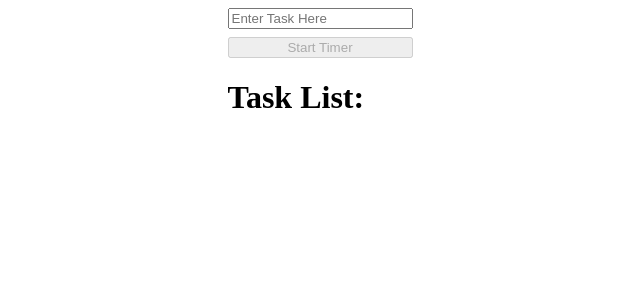
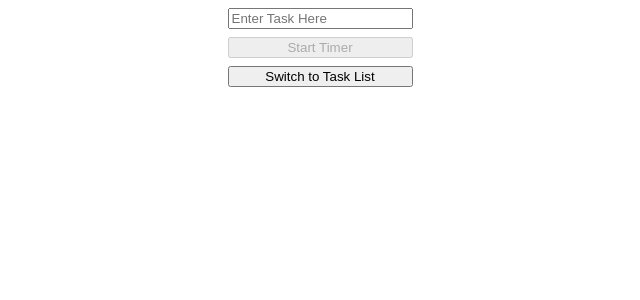
Before and after one commit to KeyboardGrater/CMPSC_421, an Angular app in the folder homework/4/development/homework_4/: page / in a window 1280 px wide. Shown: the top 300 px of the page, without its empty margins (320-960 px from the left). Built offline with nearby package versions, Linux system fonts and the light colour scheme.

Commit message:
Should be finished now

```diff
--- a/homework/4/development/homework_4/src/app/html/app.html
+++ b/homework/4/development/homework_4/src/app/html/app.html
@@ -9,14 +9,9 @@
               <div class="stackable">
                 <input #taskInput type="text" (keyup.enter)="onTaskInput(taskInput.value)" placeholder="Enter Task Here" required>
                 <button (click)="onStartButtonClick()" [disabled]="!taskObtained">Start Timer</button>
+                <button (click)="switchToTaskList()">Switch to Task List</button>
               </div>
           </form>
-          <div id="taskList" class="stackable">
-            <h1>Task List: </h1>
-            <ul>
-              <li *ngFor="let task of taskList()">{{ task }}</li>
-            </ul>
-          </div>
 
         </div>
 
@@ -30,5 +25,15 @@
           <h3>Playing: {{ nameOfTrack() }}</h3>
         </div>
 
+        <!-- View Screen -->
+        <div *ngSwitchCase="'taskView'" class="stackable">
+          <div id="taskList">
+            <h1>Task List: </h1>
+            <ul>
+              <li *ngFor="let task of taskList()">{{ task }}</li>
+            </ul>
+            <button (click)="switchToRoot()">Switch to Main Menu</button>
+          </div>
+        </div>
       </div>
 </div>
--- a/homework/4/development/homework_4/src/app/ts/app.ts
+++ b/homework/4/development/homework_4/src/app/ts/app.ts
@@ -183,6 +183,15 @@ export class App {
 
   }
 
+  switchToTaskList() {
+    // Change to the taskView state
+    this.appState = "taskView";
+  }
+
+  switchToRoot() {
+    // Change back to the main menu view
+    this.appState = "before-run";
+  }
 
 }
 
--- a/homework/4/development/homework_4/src/app/ts/interfaces_and_constants.ts
+++ b/homework/4/development/homework_4/src/app/ts/interfaces_and_constants.ts
@@ -1,6 +1,6 @@
 
 // Keeps track of the current state of the game. This makes the current state of the game one of four options
-export type APP_STATE = "before-run" | "running" | "paused" | "after-running"
+export type APP_STATE = "before-run" | "running" | "paused" | "after-running" | "taskView";
 
 // Interfaces
 
```
